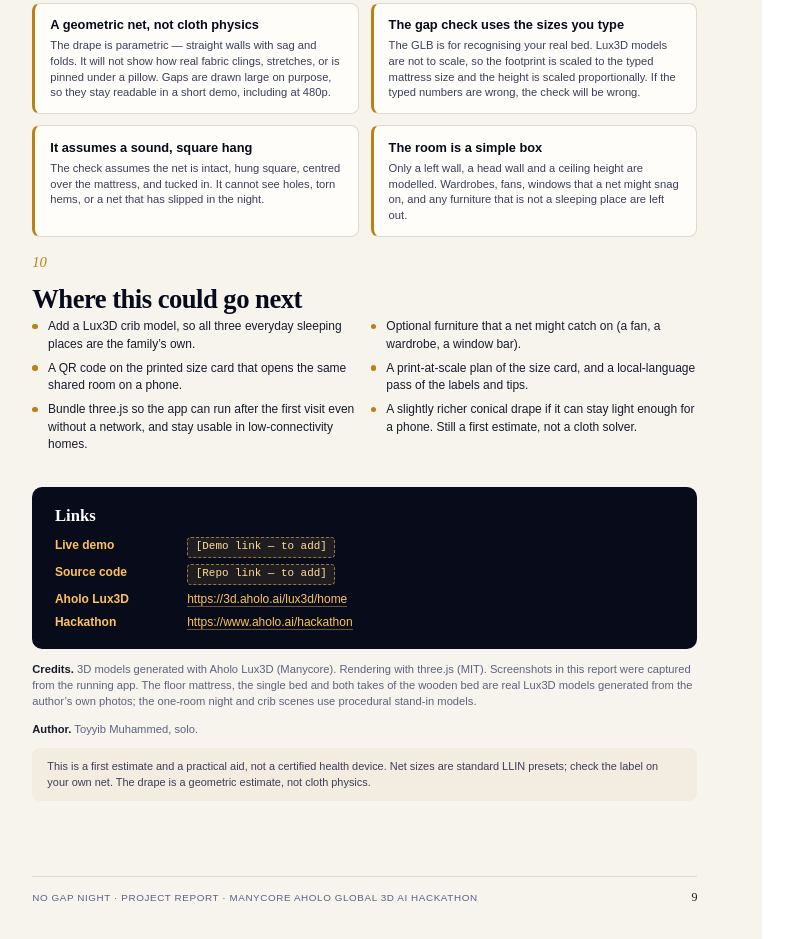
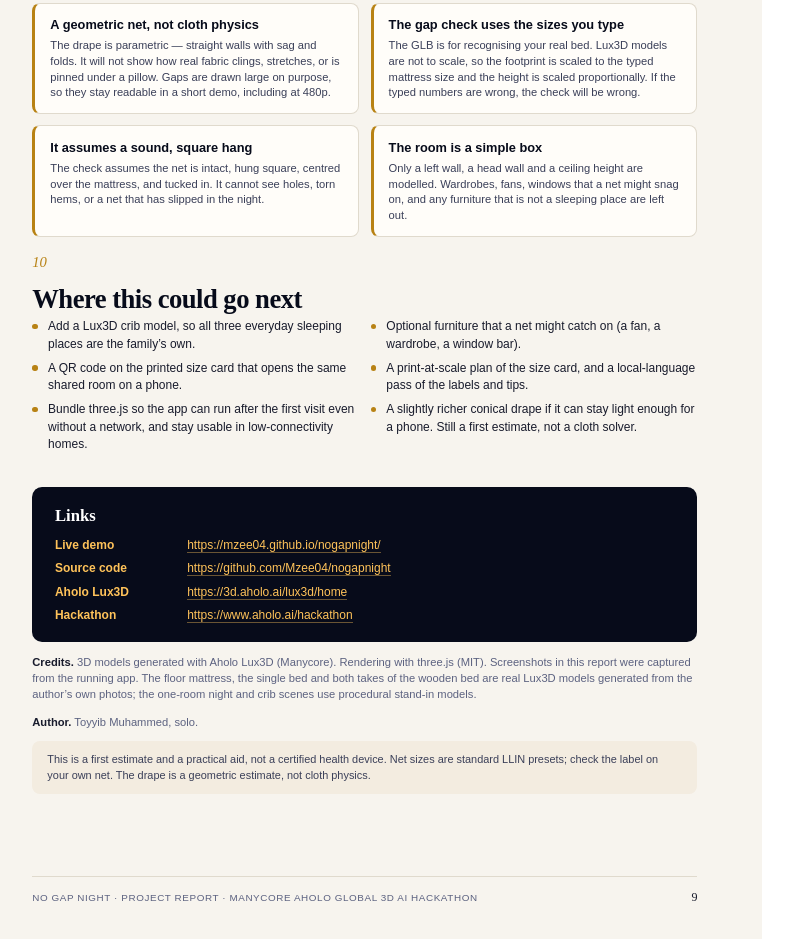
Before and after one commit to Mzee04/nogapnight, a plain HTML site: page docs/report.html in a window 1280 px wide. Shown: the part 9164-10103 px from the top of the page, without its empty margins (32-825 px from the left). Drawn offline with Linux system fonts and the light colour scheme.

Commit message:
Add the live GitHub repo and Pages URLs to the README and report.

```diff
--- a/docs/report.html
+++ b/docs/report.html
@@ -1174,9 +1174,9 @@
     <h3>Links</h3>
     <dl>
       <dt>Live demo</dt>
-      <dd><span class="ph">[Demo link — to add]</span></dd>
+      <dd><a href="https://mzee04.github.io/nogapnight/">https://mzee04.github.io/nogapnight/</a></dd>
       <dt>Source code</dt>
-      <dd><span class="ph">[Repo link — to add]</span></dd>
+      <dd><a href="https://github.com/Mzee04/nogapnight">https://github.com/Mzee04/nogapnight</a></dd>
       <dt>Aholo Lux3D</dt>
       <dd><a href="https://3d.aholo.ai/lux3d/home">https://3d.aholo.ai/lux3d/home</a></dd>
       <dt>Hackathon</dt>
```
Also changed, not shown: 3 other files.
